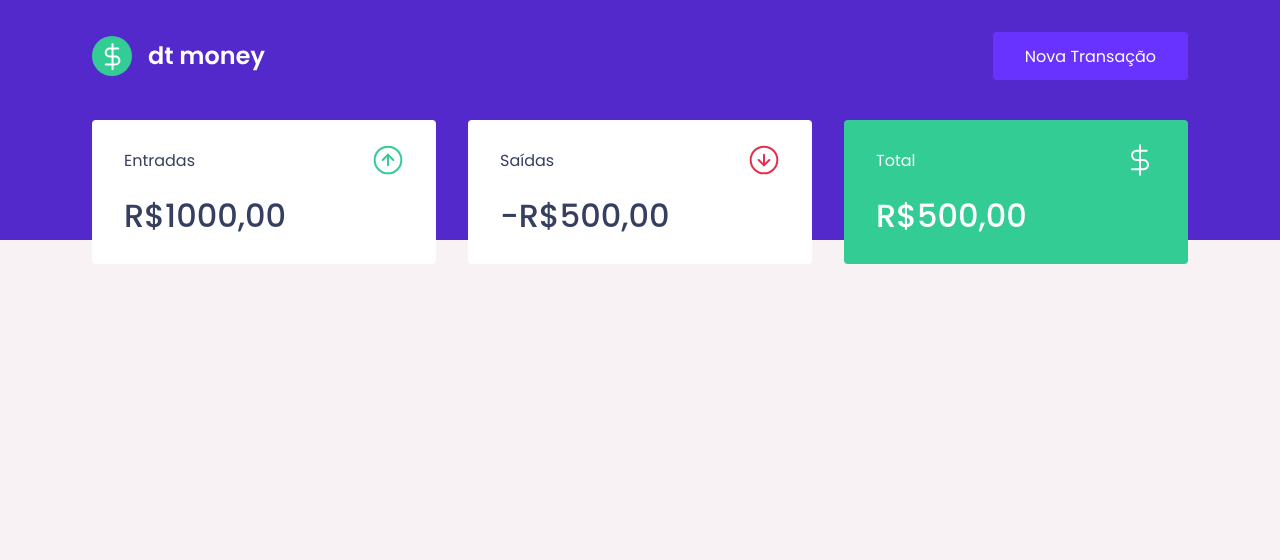
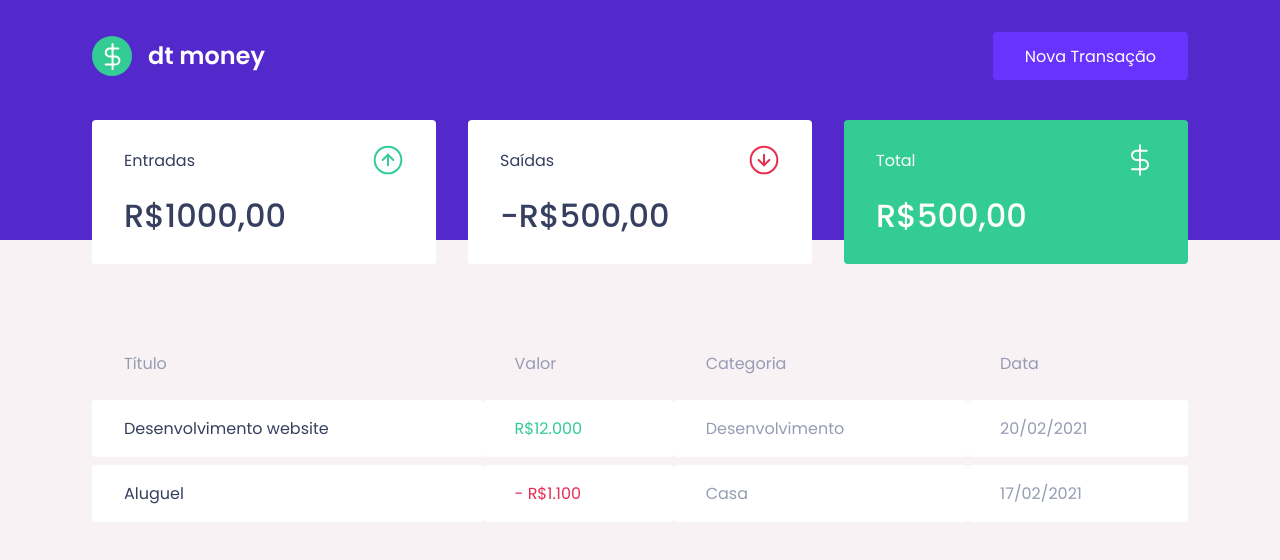
Before and after one commit to jthanlopes/rocketseat-ignite, a React (Create React App) app in the folder reactjs/dtmoney/: page / in a window 1280 px wide. Shown: the top 560 px of the page. Built offline with nearby package versions, Linux system fonts and the light colour scheme.

Commit message:
Criação do componente TransactionsTable

```diff
--- a/reactjs/dtmoney/src/components/Dashboard/index.tsx
+++ b/reactjs/dtmoney/src/components/Dashboard/index.tsx
@@ -1,10 +1,12 @@
 import { Container } from './styles';
-import { Summary} from '../Summary';
+import { Summary } from '../Summary';
+import { TransactionsTable } from '../TransactionsTable';
 
 export function Dashboard() {
 	return (
 		<Container>
 			<Summary />
+			<TransactionsTable />
 		</Container>
 	);
 }
--- /dev/null
+++ b/reactjs/dtmoney/src/components/TransactionsTable/index.tsx
@@ -0,0 +1,34 @@
+import { Container } from './styles';
+
+export function TransactionsTable() {
+	return (
+		<Container>
+			<table>
+				<thead>
+					<tr>
+						<th>Título</th>
+						<th>Valor</th>
+						<th>Categoria</th>
+						<th>Data</th>
+					</tr>
+				</thead>
+
+				<tbody>
+					<tr>
+						<td>Desenvolvimento website</td>
+						<td className="deposit">R$12.000</td>
+						<td>Desenvolvimento</td>
+						<td>20/02/2021</td>
+					</tr>
+
+					<tr>
+						<td>Aluguel</td>
+						<td className="withdraw">- R$1.100</td>
+						<td>Casa</td>
+						<td>17/02/2021</td>
+					</tr>
+				</tbody>
+			</table>
+		</Container>
+	)
+}
--- /dev/null
+++ b/reactjs/dtmoney/src/components/TransactionsTable/styles.ts
@@ -0,0 +1,38 @@
+import styled from 'styled-components';
+
+export const Container = styled.div`
+	margin-top: 4rem;
+
+	table {
+		width: 100%;
+		border-spacing: 0 0.5rem;
+
+		th {
+			color: var(--text-body);
+			font-weight: 400;
+			padding: 1rem 2rem;
+			text-align: left;
+			line-height: 1.5rem;
+		}
+
+		td {
+			padding: 1rem 2rem;
+			border: 0;
+			background: var(--shape);
+			color: var(--text-body);
+			border-radius: 0.25rem;
+
+			&:first-child {
+				color: var(--text-title);
+			}
+
+			&.deposit {
+				color: var(--green);
+			}
+
+			&.withdraw {
+				color: var(--red);
+			}
+		}
+	}
+`;
```
